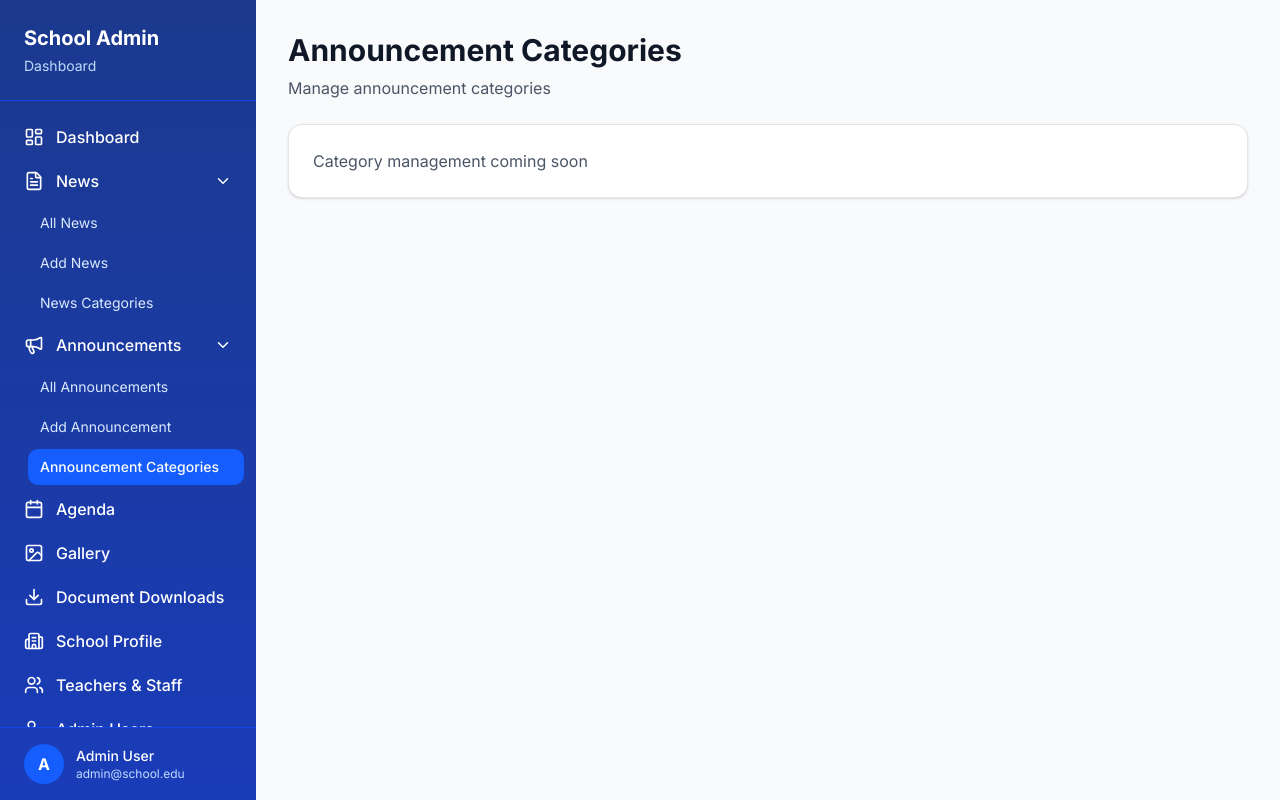
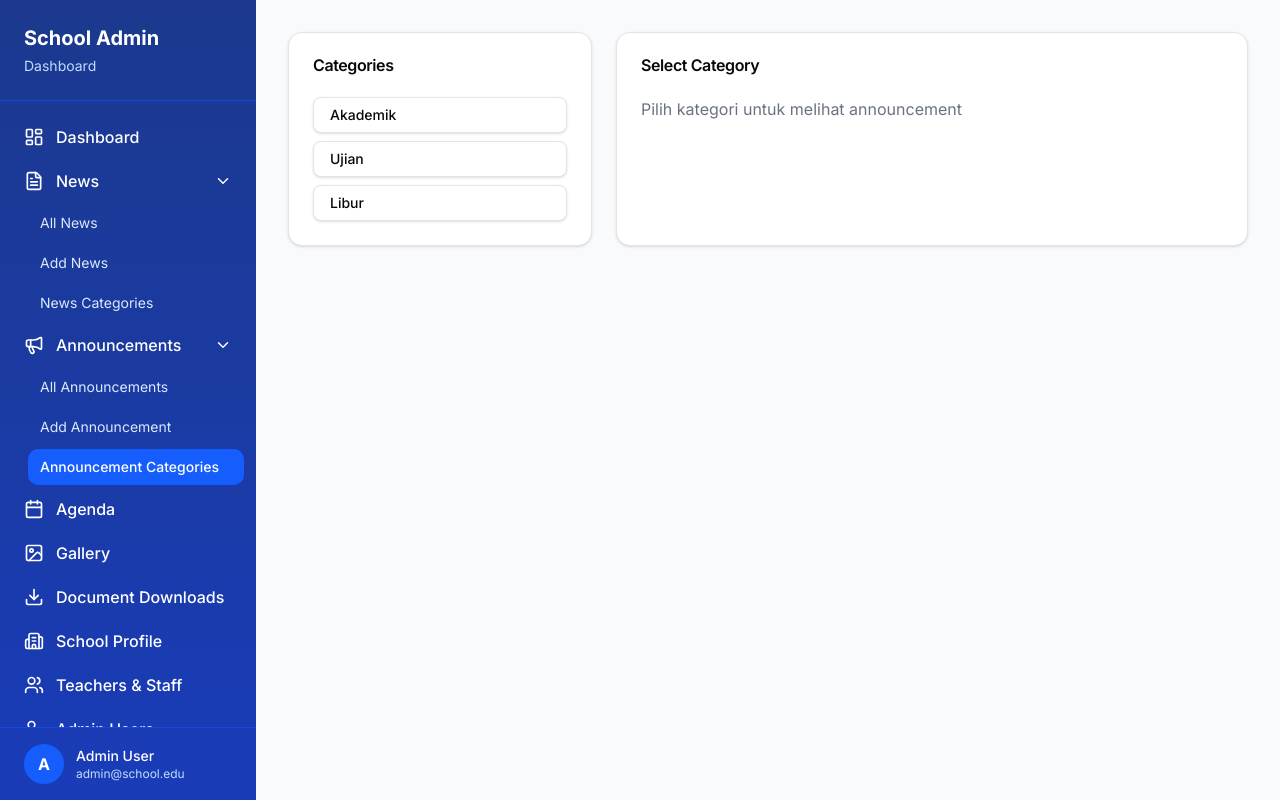
Before and after one commit to fjrhub/smkpgrimojokerto, a Next.js app: page /dashboard/announcements/categories in a window 1280 px wide. Built offline with nearby package versions, Linux system fonts and the light colour scheme.

Commit message:
feat(announcements): implement category-based announcement filtering UI

```diff
--- a/app/dashboard/announcements/categories/page.js
+++ b/app/dashboard/announcements/categories/page.js
@@ -1,18 +1,126 @@
 'use client'
 
-import { Card, CardContent, CardHeader, CardTitle } from '@/components/ui/card'
+import { useState } from 'react'
+import {
+  Card,
+  CardContent,
+  CardHeader,
+  CardTitle,
+} from '@/components/ui/card'
+import { Button } from '@/components/ui/button'
 
 export default function AnnouncementCategoriesPage() {
+  const [categories] = useState([
+    { id: 1, name: 'Akademik' },
+    { id: 2, name: 'Ujian' },
+    { id: 3, name: 'Libur' },
+  ])
+
+  const [announcements] = useState([
+    {
+      id: 1,
+      title: 'UTS Semester Ganjil',
+      categoryId: 2,
+      date: '2025-01-10',
+    },
+    {
+      id: 2,
+      title: 'Libur Nasional',
+      categoryId: 3,
+      date: '2025-01-20',
+    },
+    {
+      id: 3,
+      title: 'Pembagian Raport',
+      categoryId: 1,
+      date: '2025-01-25',
+    },
+  ])
+
+  const [selectedCategory, setSelectedCategory] = useState(null)
+
+  const filteredAnnouncements = selectedCategory
+    ? announcements.filter(
+        (a) => a.categoryId === selectedCategory.id
+      )
+    : []
+
   return (
-    <div className="space-y-6">
-      <div>
-        <h1 className="text-3xl font-bold text-gray-900">Announcement Categories</h1>
-        <p className="text-gray-600 mt-2">Manage announcement categories</p>
-      </div>
+    <div className="grid grid-cols-12 gap-6">
+      {/* CATEGORY LIST */}
+      <Card className="col-span-12 md:col-span-4">
+        <CardHeader>
+          <CardTitle>Categories</CardTitle>
+        </CardHeader>
+        <CardContent className="space-y-2">
+          {categories.map((cat) => (
+            <Button
+              key={cat.id}
+              variant={
+                selectedCategory?.id === cat.id
+                  ? 'default'
+                  : 'outline'
+              }
+              className="w-full justify-start"
+              onClick={() => setSelectedCategory(cat)}
+            >
+              {cat.name}
+            </Button>
+          ))}
+        </CardContent>
+      </Card>
 
-      <Card>
-        <CardContent className="p-6">
-          <p className="text-gray-600">Category management coming soon</p>
+      {/* ANNOUNCEMENT TABLE */}
+      <Card className="col-span-12 md:col-span-8">
+        <CardHeader>
+          <CardTitle>
+            {selectedCategory
+              ? `Announcements: ${selectedCategory.name}`
+              : 'Select Category'}
+          </CardTitle>
+        </CardHeader>
+
+        <CardContent>
+          {!selectedCategory && (
+            <p className="text-gray-500">
+              Pilih kategori untuk melihat announcement
+            </p>
+          )}
+
+          {selectedCategory && filteredAnnouncements.length === 0 && (
+            <p className="text-gray-500">
+              Belum ada announcement di kategori ini
+            </p>
+          )}
+
+          {filteredAnnouncements.length > 0 && (
+            <table className="w-full text-sm border">
+              <thead className="bg-gray-100">
+                <tr>
+                  <th className="border px-3 py-2 text-left">Title</th>
+                  <th className="border px-3 py-2">Date</th>
+                  <th className="border px-3 py-2">Action</th>
+                </tr>
+              </thead>
+              <tbody>
+                {filteredAnnouncements.map((item) => (
+                  <tr key={item.id}>
+                    <td className="border px-3 py-2">
+                      {item.title}
+                    </td>
+                    <td className="border px-3 py-2 text-center">
+                      {item.date}
+                    </td>
+                    <td className="border px-3 py-2 text-center">
+                      <Button size="sm" variant="outline">
+                        View
+                      </Button>
+                    </td>
+                  </tr>
+                ))}
+              </tbody>
+            </table>
+          )}
         </CardContent>
       </Card>
     </div>
```
